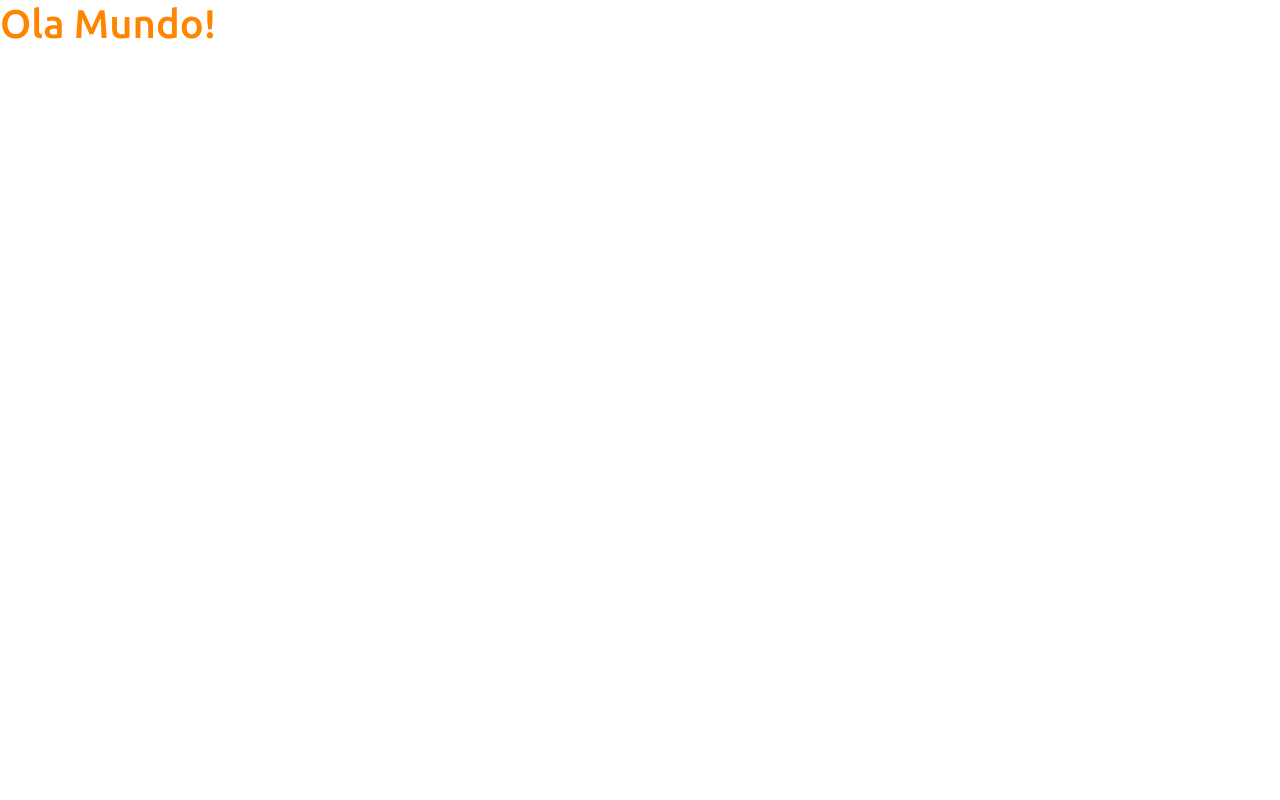
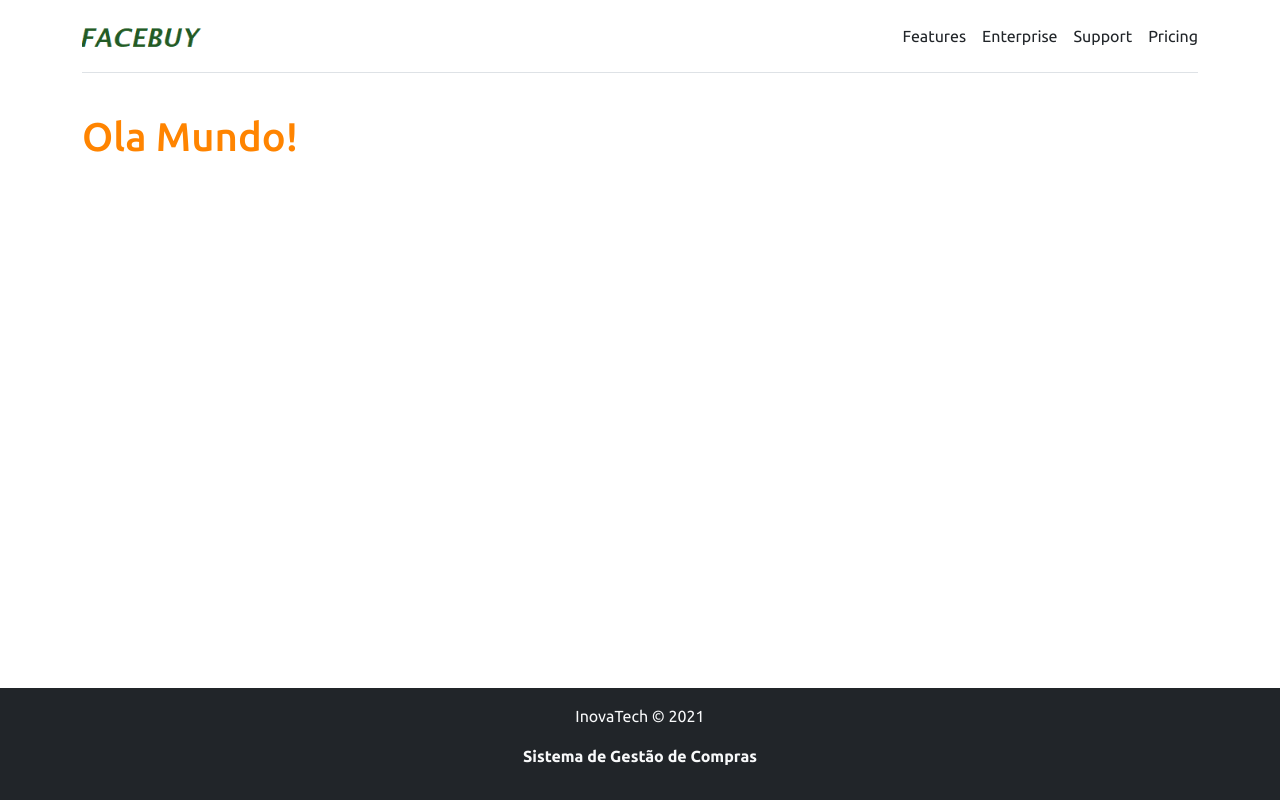
Before and after one commit to vinicius-crispim/sistema-de-gestao-react, a React (Create React App) app in the folder frontend/: page / in a window 1280 px wide. Built offline with nearby package versions, Linux system fonts and the light colour scheme.

Commit message:
Components

```diff
--- a/frontend/src/App.tsx
+++ b/frontend/src/App.tsx
@@ -1,9 +1,15 @@
+import Footer from "components/Footer";
+import NavBar from "components/NavBar";
 
 function App() {
   return (
-    <div>
-      <h1 className="text-primary">Ola Mundo!</h1>
-    </div>
+    <>
+      <NavBar />
+      <div className="container">
+        <h1 className="text-primary">Ola Mundo!</h1>
+      </div>
+      <Footer />
+    </>
   );
 }
 
--- /dev/null
+++ b/frontend/src/components/Footer/index.tsx
@@ -0,0 +1,13 @@
+const Footer = () => {
+    return (
+        <footer className="footer mt-auto py-3 bg-dark">
+            <div className="container">
+                <p className="text-light">InovaTech &copy; 2021</p>
+                <p className="text-light"><strong>Sistema de Gestão de Compras</strong></p>
+            </div>
+        </footer>
+
+    );
+}
+
+export default Footer;
--- /dev/null
+++ b/frontend/src/components/NavBar/index.tsx
@@ -0,0 +1,39 @@
+/* eslint-disable jsx-a11y/anchor-is-valid */
+import logoNAVBAR from 'assets/img/logoNAVBAR.png'
+
+const NavBar = () => {
+    return (
+        /*<div className="d-flex flex-column flex-md-row align-items-center p-3 px-md-4 mb-3 bg-light border-bottom shadow-sm">
+            <div className="container">
+                <nav className="my-2 my-md-0 mr-md-3">
+                    <img src={logoNAVBAR} alt="Facebuy" width="120" />
+                </nav>
+                <nav className="d-inline-flex mt-2 mt-md-0 ms-md-auto">
+                    <a className="me-3 py-2 text-dark text-decoration-none" href="#">Features</a>
+                    <a className="me-3 py-2 text-dark text-decoration-none" href="#">Enterprise</a>
+                    <a className="me-3 py-2 text-dark text-decoration-none" href="#">Support</a>
+                    <a className="py-2 text-dark text-decoration-none" href="#">Pricing</a>
+                </nav>
+            </div>
+        </div>*/
+        <div className="container py-3">
+            <header>
+                <div className="d-flex flex-column flex-md-row align-items-center pb-3 mb-4 border-bottom">
+                    <a href="/" className="d-flex align-items-center text-dark text-decoration-none">
+                        <span className="fs-4"><img src={logoNAVBAR} alt="Facebuy" width="120" /></span>
+                    </a>
+
+                    <nav className="d-inline-flex mt-2 mt-md-0 ms-md-auto">
+                        <a className="me-3 py-2 text-dark text-decoration-none" href="#">Features</a>
+                        <a className="me-3 py-2 text-dark text-decoration-none" href="#">Enterprise</a>
+                        <a className="me-3 py-2 text-dark text-decoration-none" href="#">Support</a>
+                        <a className="py-2 text-dark text-decoration-none" href="#">Pricing</a>
+                    </nav>
+                </div>
+
+            </header>
+        </div>
+    );
+}
+
+export default NavBar;
```
Also changed, not shown: frontend/src/assets/img/logoNAVBAR.png (added).
